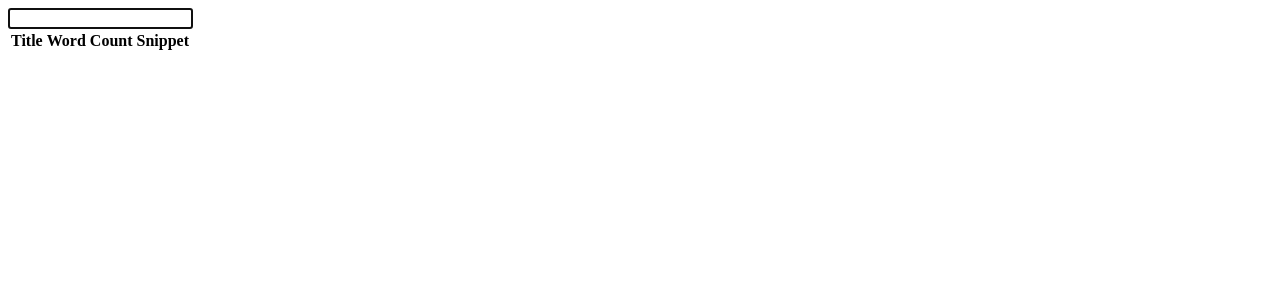
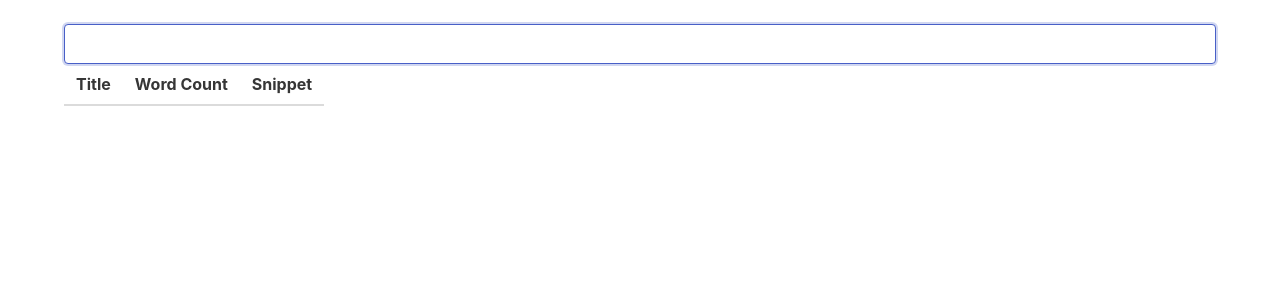
Before and after one commit to ClaytonDewey/wsearch, an Angular app: page / in a window 1280 px wide. Shown: the top 300 px of the page. Built offline with nearby package versions, Linux system fonts and the light colour scheme.

Commit message:
Add Bulma CSS

```diff
--- a/src/app/app.component.html
+++ b/src/app/app.component.html
@@ -1,2 +1,4 @@
-<app-search-bar (submitted)="onTerm($event)"></app-search-bar>
-<app-page-list [pages]="pages"></app-page-list>
+<div class="container mt-5">
+    <app-search-bar (submitted)="onTerm($event)"></app-search-bar>
+    <app-page-list [pages]="pages"></app-page-list>
+</div>
--- a/src/app/search-bar/search-bar.component.html
+++ b/src/app/search-bar/search-bar.component.html
@@ -1,3 +1,3 @@
 <form (submit)="onFormSubmit()">
-    <input (input)="term = $any($event).target.value" autofocus />
+    <input class="input" (input)="term = $any($event).target.value" autofocus />
 </form>
--- a/src/styles.css
+++ b/src/styles.css
@@ -1 +1,2 @@
 /* You can add global styles to this file, and also import other style files */
+@import "bulma/css/bulma.min.css";
```
